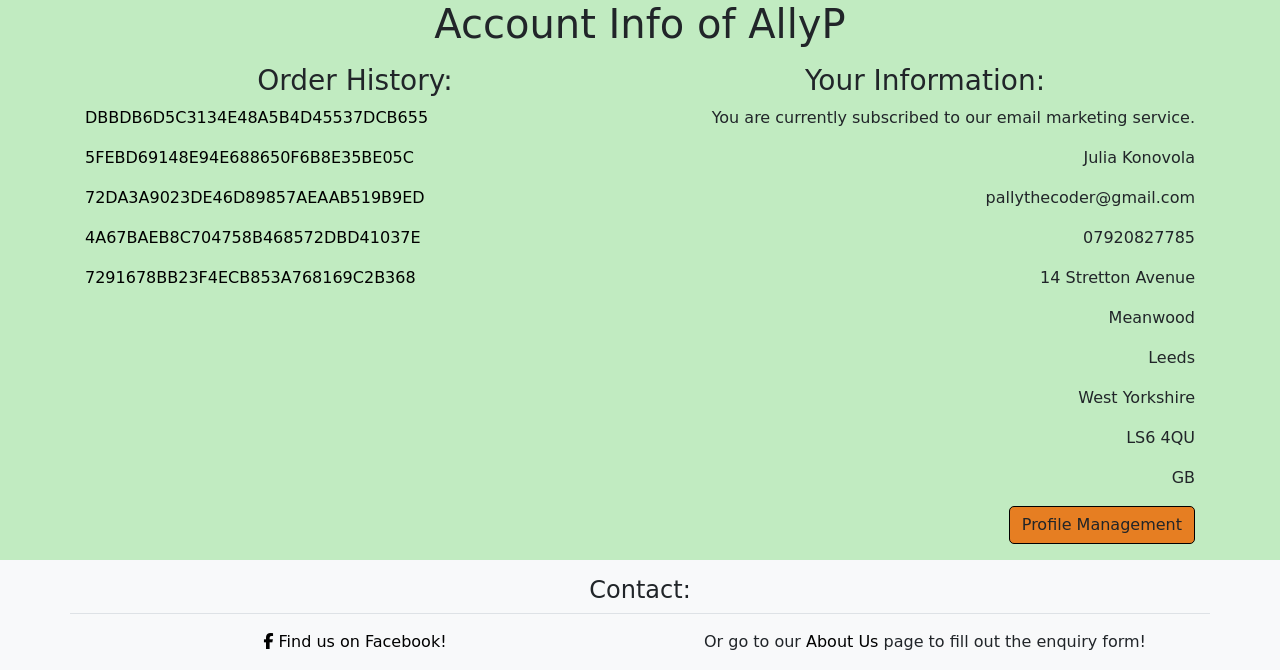
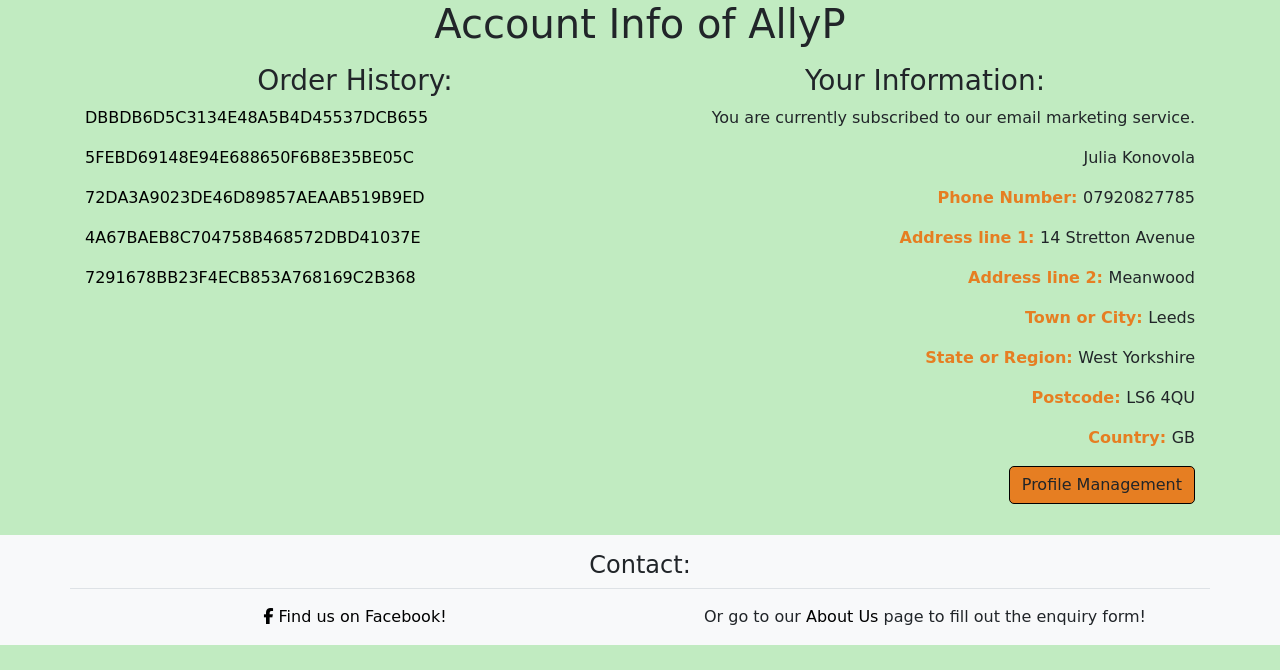
Before and after one commit to AlistairDriscoll/Ally-Ps-Luxury-Teas-Leeds, a Django app: page /profile/ in a window 1280 px wide. Shown: the part 155-825 px from the top of the page. After the commit the page ends 800 px from the top, so only its background shows below. Run offline with Django 4.2, Linux system fonts and the light colour scheme; a user stored in the database is signed in; data comes from the database, SQL or seed files in the repository; some libraries are stand-ins or nearby versions; some web fonts are replaced.

Commit message:
Changes in templates for UX, more strong elements added

```diff
--- a/profiles/templates/profiles/profile.html
+++ b/profiles/templates/profiles/profile.html
@@ -28,22 +28,21 @@
                 {% else %}
                     <p>
                         You aren't currently subscribed to our email marketing service, to do so follow our <a href="{% url 'edit_profile' userkey=profile.user.pk %}"
-    aria-label="Manage your account information"
-    class="btn">Profile Management link!</a>
+    aria-label="Manage your account information">Profile Management link!</a>
                     </p>
                 {% endif %}
                 <div id="info-div">
                     {% if user.user_profile.full_name %}<p class="display-info">{{ user.user_profile.full_name }}</p>{% endif %}
-                    {% if user.user_profile.email %}<p class="display-info">{{ user.user_profile.email }}</p>{% endif %}
-                    {% if user.user_profile.phone_number %}<p class="display-info">{{ user.user_profile.phone_number }}</p>{% endif %}
-                    {% if user.user_profile.address_line1 %}<p class="display-info">{{ user.user_profile.address_line1 }}</p>{% endif %}
-                    {% if user.user_profile.address_line2 %}<p class="display-info">{{ user.user_profile.address_line2 }}</p>{% endif %}
-                    {% if user.user_profile.town_or_city %}<p class="display-info">{{ user.user_profile.town_or_city }}</p>{% endif %}
+                    {% if user.email %}<p class="display-info"><strong>Your Email: </strong>{{ user.email }}</p>{% endif %}
+                    {% if user.user_profile.phone_number %}<p class="display-info"><strong>Phone Number: </strong>{{ user.user_profile.phone_number }}</p>{% endif %}
+                    {% if user.user_profile.address_line1 %}<p class="display-info"><strong>Address line 1: </strong>{{ user.user_profile.address_line1 }}</p>{% endif %}
+                    {% if user.user_profile.address_line2 %}<p class="display-info"><strong>Address line 2: </strong>{{ user.user_profile.address_line2 }}</p>{% endif %}
+                    {% if user.user_profile.town_or_city %}<p class="display-info"><strong>Town or City: </strong>{{ user.user_profile.town_or_city }}</p>{% endif %}
                     {% if user.user_profile.state_or_region %}
-                        <p class="display-info">{{ user.user_profile.state_or_region }}</p>
+                        <p class="display-info"><strong>State or Region: </strong>{{ user.user_profile.state_or_region }}</p>
                     {% endif %}
-                    {% if user.user_profile.postal_code %}<p class="display-info">{{ user.user_profile.postal_code }}</p>{% endif %}
-                    {% if user.user_profile.country %}<p class="display-info">{{ user.user_profile.country }}</p>{% endif %}
+                    {% if user.user_profile.postal_code %}<p class="display-info"><strong>Postcode: </strong>{{ user.user_profile.postal_code }}</p>{% endif %}
+                    {% if user.user_profile.country %}<p class="display-info"><strong>Country: </strong>{{ user.user_profile.country }}</p>{% endif %}
                 </div>
                 <a href="{% url 'edit_profile' userkey=profile.user.pk %}"
                    aria-label="Manage your account information"
--- a/templates/account/base.html
+++ b/templates/account/base.html
@@ -1,7 +1,7 @@
 {% extends "base.html" %}
 
 {% block content %}
-<div id="account-base" class="container d-flex justify-content-center align-items-center min-vh-100">
+<div id="account-base" class="container d-flex justify-content-center min-vh-100">
     <div class="w-100">
         {% block inner_content %}{% endblock inner_content %}
     </div>
--- a/templates/account/login.html
+++ b/templates/account/login.html
@@ -7,7 +7,7 @@
 
     <p>
         {% blocktrans %}If you have not created an account yet, then please
-<a href="{{ signup_url }}">sign up</a> first.{% endblocktrans %}
+<strong><a href="{{ signup_url }}">sign up</a></strong> first.{% endblocktrans %}
     </p>
 
     <form class="login" method="post" action="{% url 'account_login' %}">
```
Also changed, not shown: TESTING.md (+1 -1 lines), documentation/html-linting/user-profile.png (added).
